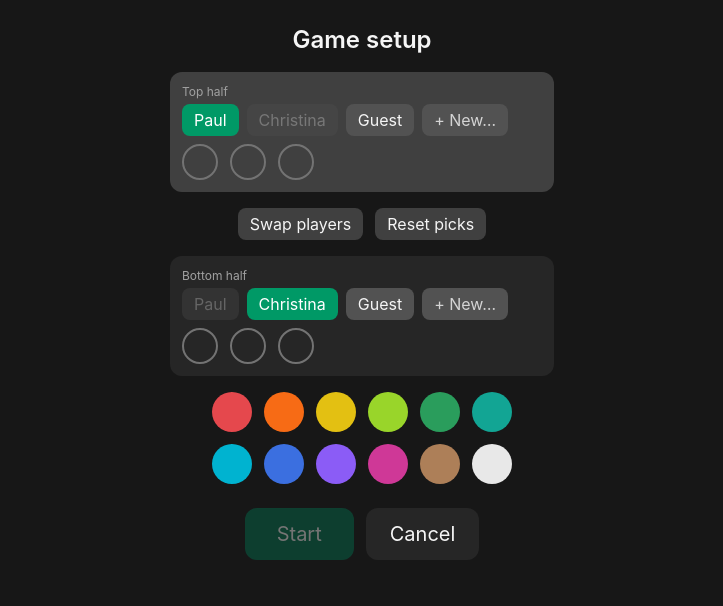
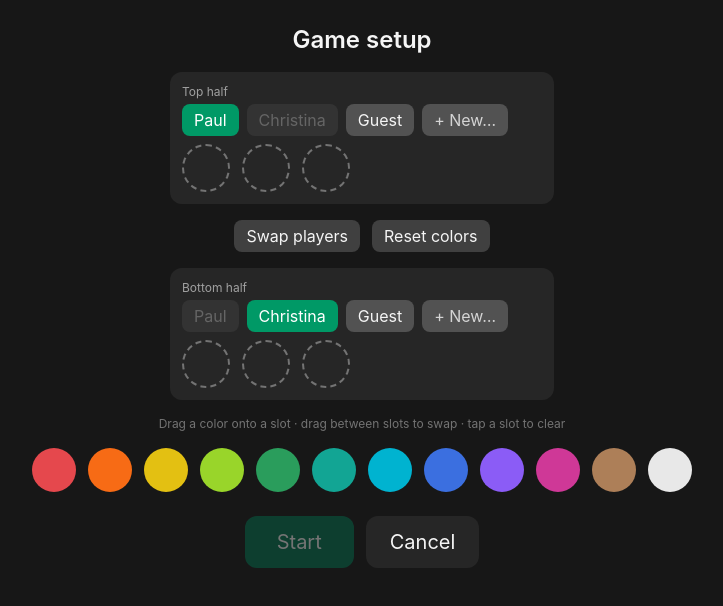
Before and after one commit to paulsuk/super-chinese-checkers, a React (Vite) app: page / in a window 1280 px wide. Both pictures are taken after a click on the button "New game". Shown: the top 606 px of the page, without its empty margins (278-1001 px from the left). Built offline with nearby package versions, Linux system fonts and the light colour scheme.

Commit message:
feat(ui): drag-and-drop color picker (fill from tray, drag to swap, tap to clear)

```diff
--- a/src/ui/SetupScreen.tsx
+++ b/src/ui/SetupScreen.tsx
@@ -1,10 +1,11 @@
-import { useState } from "react";
+import { useRef, useState } from "react";
 import { SWATCHES } from "../config/palette";
 import { GUEST } from "../state/meta";
 import type { GameMeta } from "../state/meta";
 
-// Slots fill alternately: top NW, bottom SW, top N, bottom S, top NE, bottom SE
-const DRAFT_ORDER = [0, 3, 1, 4, 2, 5] as const;
+// Slot index = ColorId. Slots 0,1,2 = top side (NW,N,NE); 3,4,5 = bottom side (SW,S,SE).
+type DragSource = { hex: string; from: "tray" | number };
+type Ghost = { hex: string; from: "tray" | number; x: number; y: number };
 
 interface Props {
   roster: string[];
@@ -20,18 +21,81 @@ export default function SetupScreen({ roster, lastMeta, onAddPlayer, onStart, on
     lastMeta?.players[1] ?? roster[1] ?? GUEST,
   ]);
   const [picks, setPicks] = useState<(string | null)[]>(Array(6).fill(null));
+  const [ghost, setGhost] = useState<Ghost | null>(null);
 
-  const nextSlot = DRAFT_ORDER.find((i) => picks[i] === null) ?? null;
-  const activeSide = nextSlot === null ? null : nextSlot < 3 ? 0 : 1;
-  const taken = new Set(picks.filter((p): p is string => p !== null));
-  const ready = nextSlot === null;
+  const drag = useRef<DragSource | null>(null);
+  const start = useRef({ x: 0, y: 0 });
+  const moved = useRef(false);
 
-  const tapSwatch = (hex: string) => {
-    if (taken.has(hex) || nextSlot === null) return;
-    setPicks((p) => p.map((v, i) => (i === nextSlot ? hex : v)));
+  const trayColors = SWATCHES.filter((hex) => !picks.includes(hex));
+  const ready = picks.every((p) => p !== null);
+
+  const slotAt = (x: number, y: number): number | null => {
+    const el = document.elementFromPoint(x, y);
+    const slot = el?.closest("[data-slot]") as HTMLElement | null;
+    if (!slot) return null;
+    const n = Number(slot.dataset.slot);
+    return Number.isNaN(n) ? null : n;
   };
-  const clearSlot = (i: number) =>
-    setPicks((p) => p.map((v, j) => (j === i ? null : v)));
+
+  const placeFirstEmpty = (hex: string) =>
+    setPicks((p) => {
+      const i = p.findIndex((v) => v === null);
+      if (i < 0) return p;
+      const n = [...p];
+      n[i] = hex;
+      return n;
+    });
+
+  const clearSlot = (i: number) => setPicks((p) => p.map((v, j) => (j === i ? null : v)));
+
+  const drop = (src: DragSource, target: number) =>
+    setPicks((p) => {
+      const n = [...p];
+      if (src.from === "tray") {
+        n[target] = src.hex;
+      } else {
+        if (src.from === target) return p;
+        const moving = n[src.from] ?? null;
+        n[src.from] = n[target] ?? null;
+        n[target] = moving;
+      }
+      return n;
+    });
+
+  const onDown = (e: React.PointerEvent, src: DragSource) => {
+    (e.currentTarget as HTMLElement).setPointerCapture(e.pointerId);
+    drag.current = src;
+    start.current = { x: e.clientX, y: e.clientY };
+    moved.current = false;
+    setGhost({ ...src, x: e.clientX, y: e.clientY });
+  };
+  const onMove = (e: React.PointerEvent) => {
+    if (!drag.current) return;
+    const dx = e.clientX - start.current.x;
+    const dy = e.clientY - start.current.y;
+    if (dx * dx + dy * dy > 64) moved.current = true; // 8px
+    setGhost((g) => (g ? { ...g, x: e.clientX, y: e.clientY } : g));
+  };
+  const onUp = (e: React.PointerEvent) => {
+    const src = drag.current;
+    drag.current = null;
+    setGhost(null);
+    if (!src) return;
+    if (moved.current) {
+      const target = slotAt(e.clientX, e.clientY);
+      if (target !== null) drop(src, target);
+    } else if (src.from === "tray") {
+      placeFirstEmpty(src.hex);
+    } else {
+      clearSlot(src.from);
+    }
+  };
+  const dragHandlers = (src: DragSource) => ({
+    onPointerDown: (e: React.PointerEvent) => onDown(e, src),
+    onPointerMove: onMove,
+    onPointerUp: onUp,
+  });
 
   const pickPlayer = (side: 0 | 1, name: string) => {
     if (name === "__new__") {
@@ -45,9 +109,7 @@ export default function SetupScreen({ roster, lastMeta, onAddPlayer, onStart, on
   };
 
   const sideCard = (side: 0 | 1) => (
-    <div
-      className={`w-full max-w-sm rounded-xl p-3 ${activeSide === side ? "bg-neutral-700" : "bg-neutral-800"}`}
-    >
+    <div className="w-full max-w-sm rounded-xl bg-neutral-800 p-3">
       <div className="mb-1 text-xs text-neutral-400">{side === 0 ? "Top half" : "Bottom half"}</div>
       <div className="mb-2 flex flex-wrap gap-2">
         {[...roster, GUEST].map((name) => {
@@ -75,13 +137,23 @@ export default function SetupScreen({ roster, lastMeta, onAddPlayer, onStart, on
       <div className="flex gap-3">
         {[0, 1, 2].map((k) => {
           const i = side * 3 + k;
+          const hex = picks[i];
           return (
-            <button
+            <div
               key={k}
-              onClick={() => picks[i] && clearSlot(i)}
-              className="h-9 w-9 rounded-full border-2 border-neutral-500"
-              style={{ background: picks[i] ?? "transparent" }}
-            />
+              data-slot={i}
+              className={`grid h-12 w-12 place-items-center rounded-full border-2 ${
+                hex ? "border-transparent" : "border-dashed border-neutral-500"
+              }`}
+            >
+              {hex && (
+                <div
+                  className="h-11 w-11 touch-none rounded-full"
+                  style={{ background: hex, opacity: ghost?.from === i ? 0.4 : 1 }}
+                  {...dragHandlers({ hex, from: i })}
+                />
+              )}
+            </div>
           );
         })}
       </div>
@@ -111,18 +183,18 @@ export default function SetupScreen({ roster, lastMeta, onAddPlayer, onStart, on
           className="rounded-lg bg-neutral-700 px-3 py-1"
           onClick={() => setPicks(Array(6).fill(null))}
         >
-          Reset picks
+          Reset colors
         </button>
       </div>
       {sideCard(1)}
-      <div className="grid grid-cols-6 gap-3">
-        {SWATCHES.map((hex) => (
-          <button
+      <div className="text-xs text-neutral-500">Drag a color onto a slot · drag between slots to swap · tap a slot to clear</div>
+      <div className="flex flex-wrap justify-center gap-3">
+        {trayColors.map((hex) => (
+          <div
             key={hex}
-            disabled={taken.has(hex)}
-            className="h-10 w-10 rounded-full disabled:opacity-25"
-            style={{ background: hex }}
-            onClick={() => tapSwatch(hex)}
+            className="h-11 w-11 touch-none rounded-full"
+            style={{ background: hex, opacity: ghost?.from === "tray" && ghost.hex === hex ? 0.4 : 1 }}
+            {...dragHandlers({ hex, from: "tray" })}
           />
         ))}
       </div>
@@ -138,6 +210,13 @@ export default function SetupScreen({ roster, lastMeta, onAddPlayer, onStart, on
           Cancel
         </button>
       </div>
+
+      {ghost && (
+        <div
+          className="pointer-events-none fixed z-50 h-12 w-12 rounded-full border-2 border-white/70"
+          style={{ left: ghost.x, top: ghost.y, transform: "translate(-50%,-50%)", background: ghost.hex }}
+        />
+      )}
     </div>
   );
 }
```
